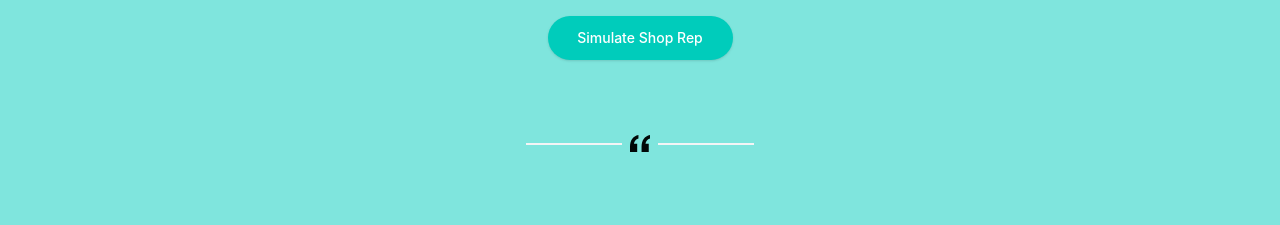
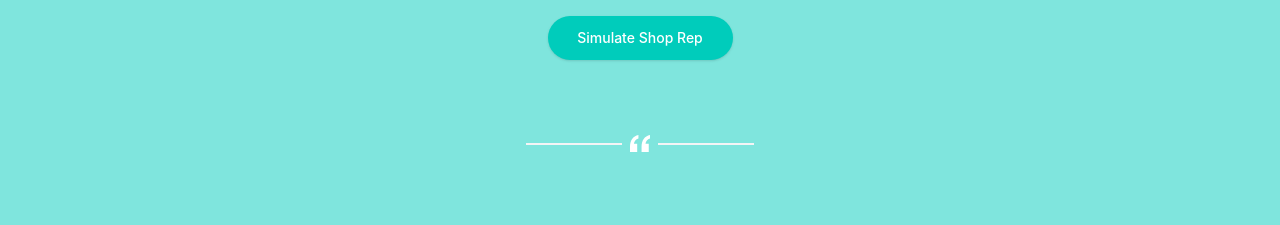
Before and after one commit to FaatehNaeem/SHOP-REP, a React (Vite) app: page / in a window 1280 px wide. Shown: the part 4381-4606 px from the top of the page. Built offline with nearby package versions, Linux system fonts and the light colour scheme.

Commit message:
added props to divider

```diff
--- a/src/components/customer-experience-banner.tsx
+++ b/src/components/customer-experience-banner.tsx
@@ -13,7 +13,7 @@ export default function CustomerExperienceBanner() {
         Simulate Shop Rep
           </Button>
 
-          <Divider/>
+          <Divider imgString="white-comma.svg"/>
 
     </div>
   );
--- a/src/components/divider.tsx
+++ b/src/components/divider.tsx
@@ -1,10 +1,14 @@
-export default function Divider() {
+interface dividerInterface{
+    imgString: string
+}
+
+export default function Divider({imgString}:dividerInterface) {
   return (
     <div className="flex flex-row mt-12 items-center justify-center w-screen h-10">
       <div className="border border-zinc-100 w-24 h-0 items-center justify-center" />
 
       <div className="flex items-center justify-center ml-2">
-        <img src="comma.svg" alt="" />
+        <img src={imgString} alt=""/>
       </div>
 
       <div className="border border-zinc-100 w-24 h-0 items-center justify-center ml-2" />
--- a/src/sections/services-section.tsx
+++ b/src/sections/services-section.tsx
@@ -52,7 +52,7 @@ export default function ServicesSection() {
         </div>
       </div>
 
-<Divider/>
+      <Divider imgString="comma.svg" />
 
       <Testimonial
         text={
```
Also changed, not shown: public/white-comma.svg (added).
